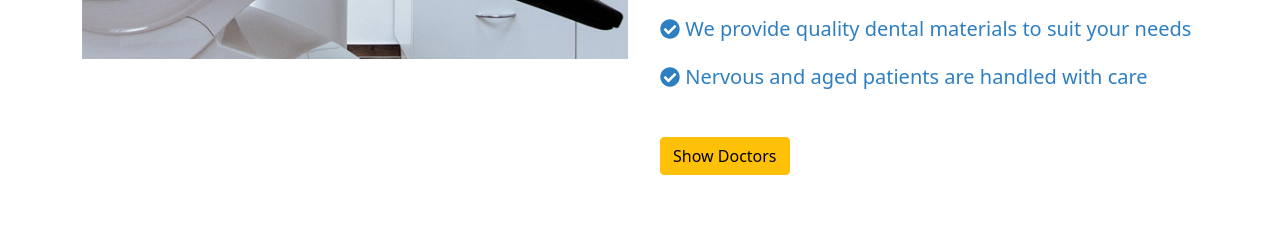
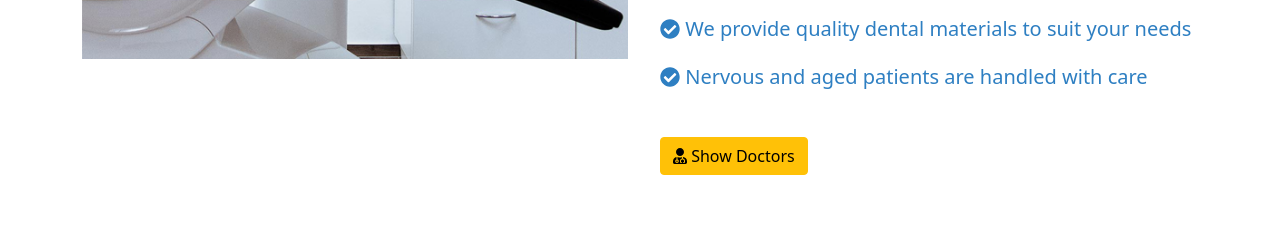
Before and after one commit to mukitur/Samarium-Dental-Studio, a React (Create React App) app: page / in a window 1280 px wide. Shown: the part 1240-1467 px from the top of the page. Built offline with nearby package versions, Linux system fonts and the light colour scheme.

Commit message:
home page done

```diff
--- a/src/Pages/Home/Home/AboutSection/AboutSection.js
+++ b/src/Pages/Home/Home/AboutSection/AboutSection.js
@@ -2,7 +2,7 @@ import React from 'react';
 import { Button, Col, Container, Row } from 'react-bootstrap';
 import homeAboutSectionImg from '../../../../images/home-about-section.jpg';
 import { FontAwesomeIcon } from '@fortawesome/react-fontawesome';
-import { faCheckCircle } from '@fortawesome/free-solid-svg-icons';
+import { faCheckCircle, faUserMd } from '@fortawesome/free-solid-svg-icons';
 import { Link } from 'react-router-dom';
 
 const AboutSection = () => {
@@ -22,7 +22,7 @@ const AboutSection = () => {
                         <FontAwesomeIcon icon={faCheckCircle} /> We have latest facilities and dental equipment  <br/><br/>
                         <FontAwesomeIcon icon={faCheckCircle} /> We provide quality dental materials to suit your needs<br/><br/>
                         <FontAwesomeIcon icon={faCheckCircle} /> Nervous and aged patients are handled with care <br/> <br/><br/>
-                        <Link to = "/doctors"> <Button variant="warning">Show Doctors</Button></Link>
+                        <Link to = "/doctors"> <Button variant="warning"> <FontAwesomeIcon icon={faUserMd} /> Show Doctors</Button></Link>
                         </h5>
                     </Col>
                 </Row>
```
